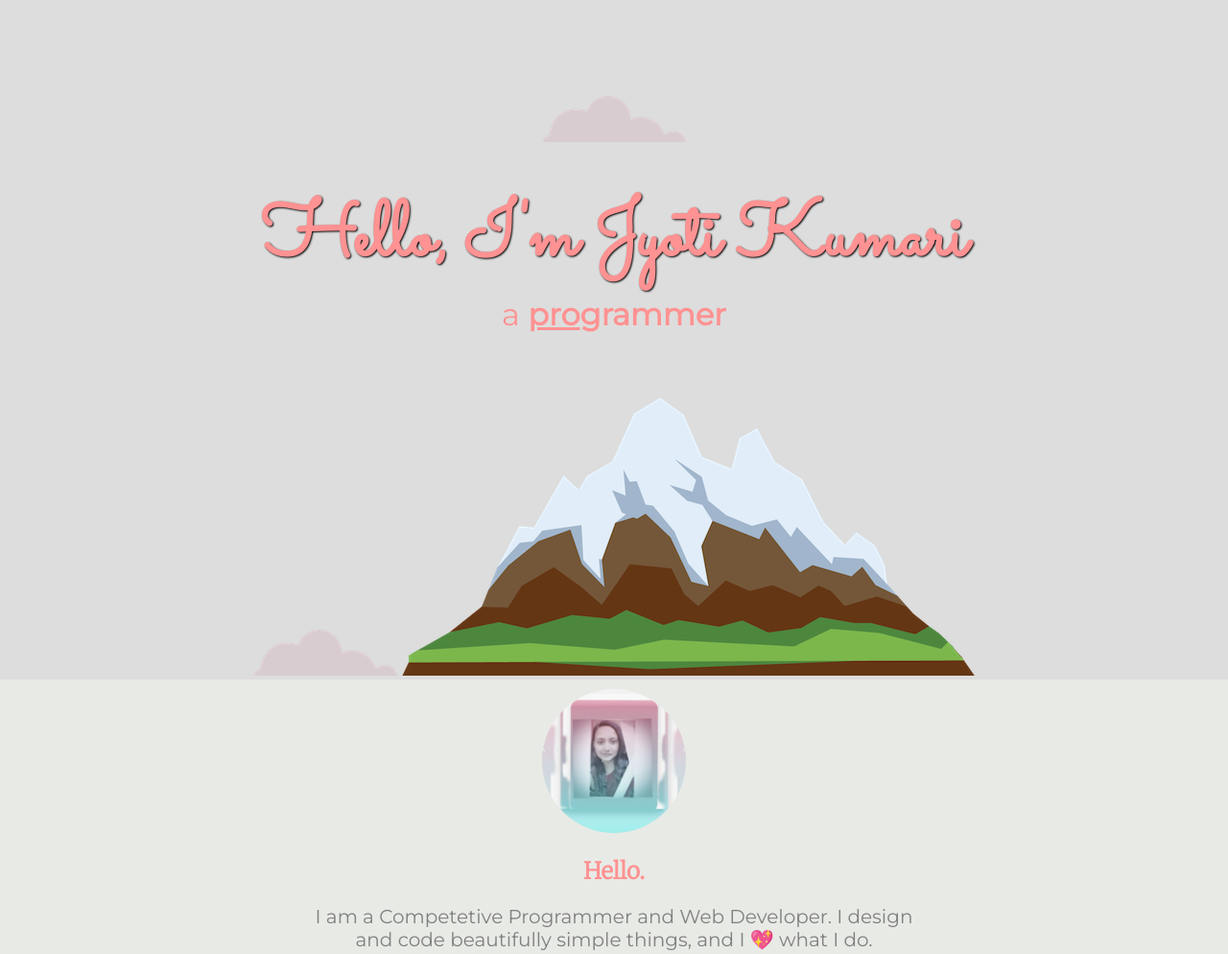
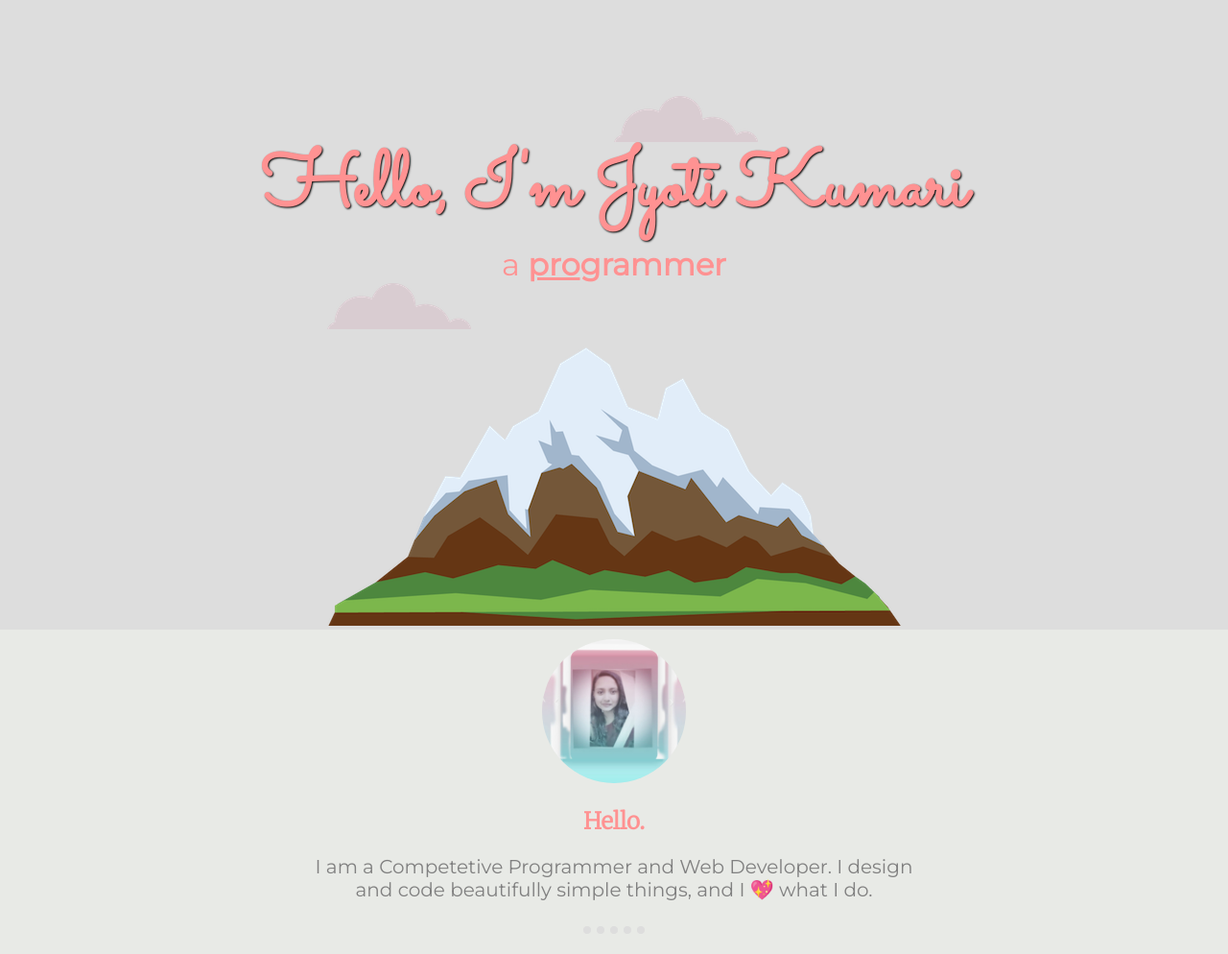
Before and after one commit to JyotiKumari2/CSS-Personal-Site, a plain HTML site: page index.html in a window 1280 px wide. Shown: the top 994 px of the page at 96% size. Drawn offline with Linux system fonts and the light colour scheme.

Commit message:
Update style.css

```diff
--- a/style.css
+++ b/style.css
@@ -48,17 +48,18 @@ p {
  .pro {
    text-decoration: underline;
  }
-/* .top-cloud {
+.top-cloud {
   position: absolute;
-  right: 300px;
-  top: 50px;
+/*   right: 300px;
+  top: 50px; */
+
 
 }
 .bottom-cloud {
   position: absolute;
-  left: 300px;
-  bottom: 300px;
-} */
+/*   left: 300px;
+  bottom: 300px; */
+}
 .profile img {
   margin-top: 10px;
   width: 150px;
```
